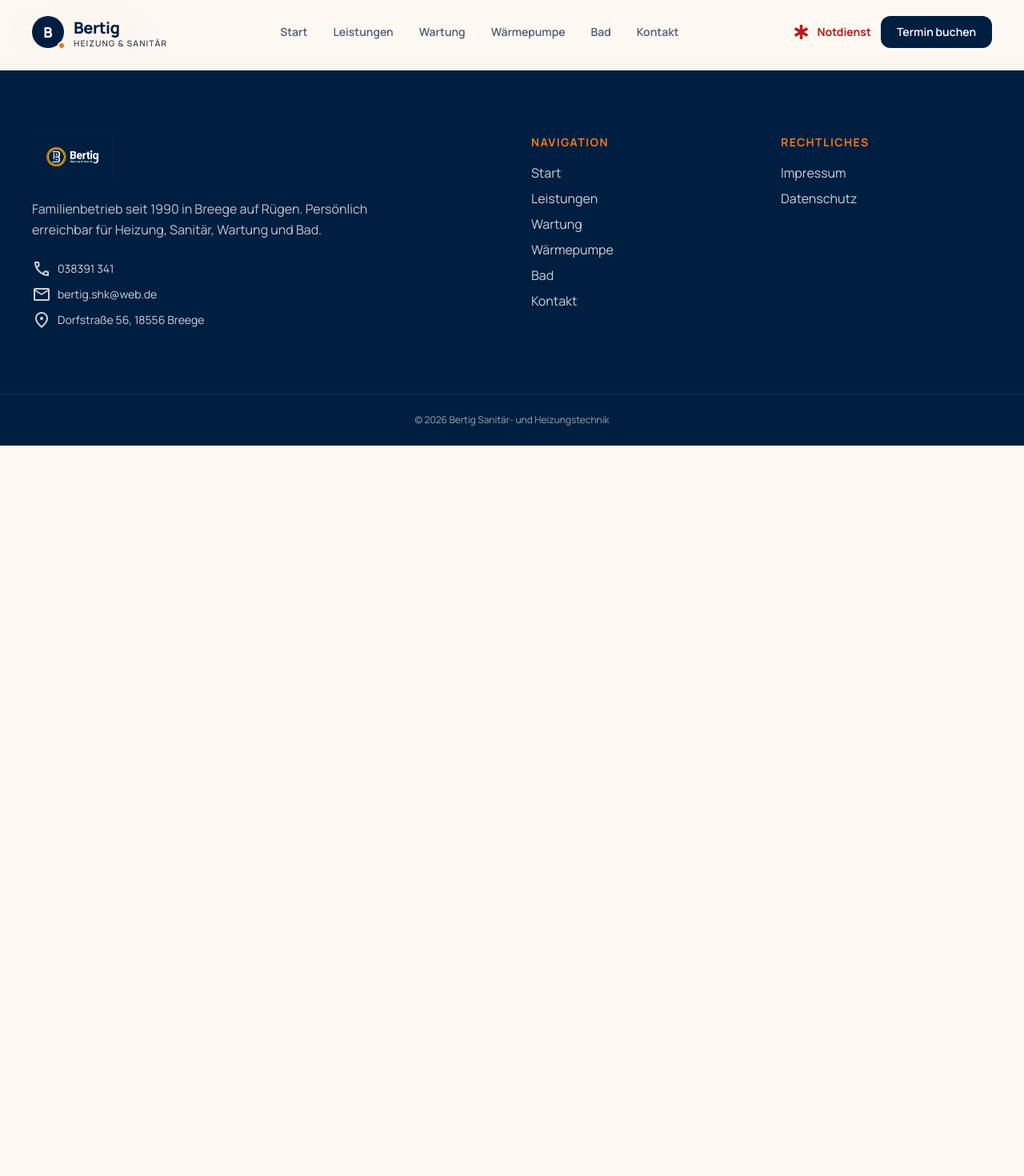
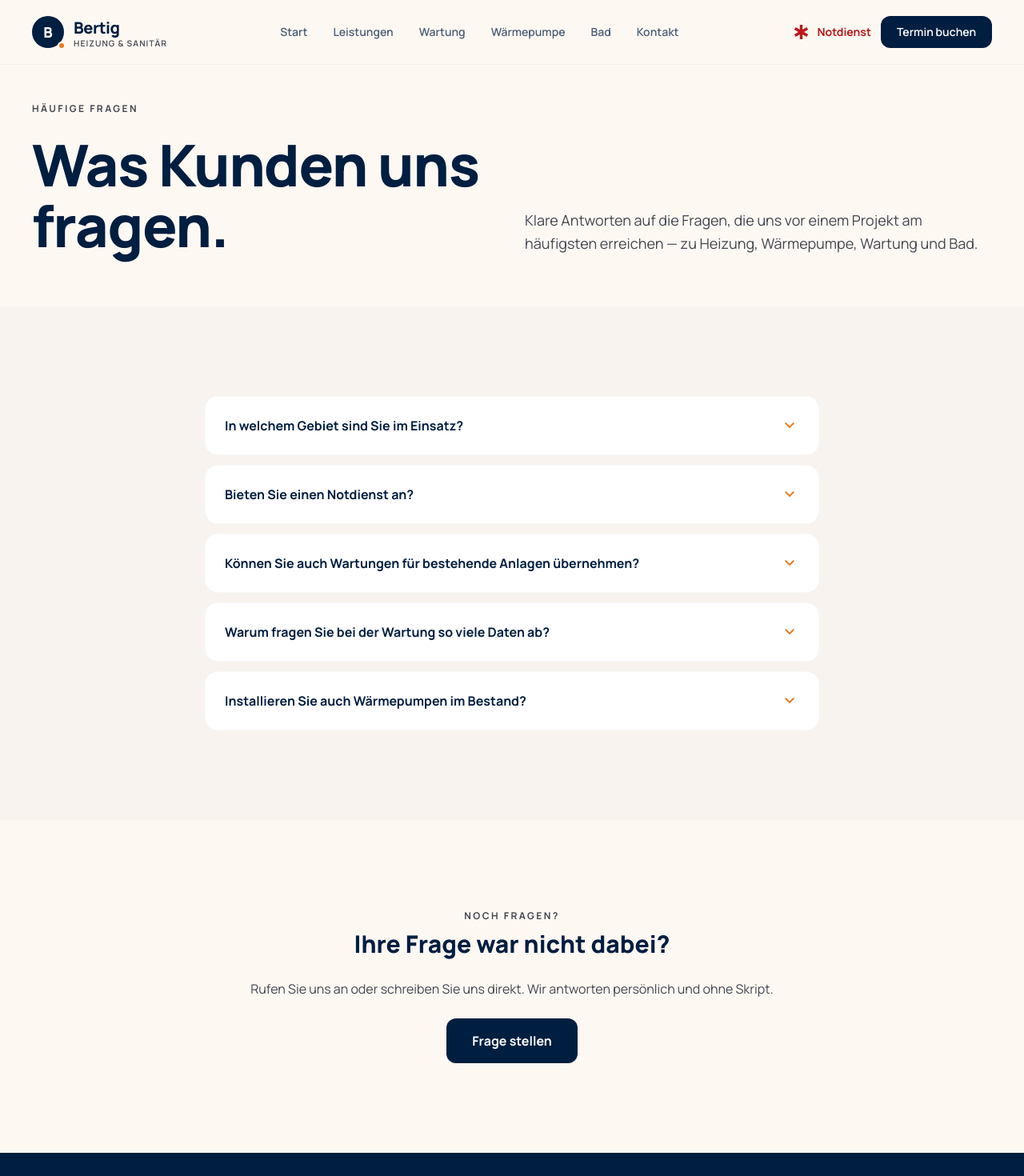
Before and after one commit to masi888/heizung-ruegen, a Next.js app: page /faq in a window 1280 px wide. Shown: the top 1470 px of the page at 80% size. Before the commit the page ends 800 px from the top, so only its background shows below. Built offline with nearby package versions, Linux system fonts and the light colour scheme.

Commit message:
feat(faq): faq page with structured data

```diff
--- a/app/faq/page.tsx
+++ b/app/faq/page.tsx
@@ -1,3 +1,80 @@
+import type { Metadata } from "next";
+
+import { JsonLd } from "@/components/json-ld";
+import { Kicker } from "@/components/ui/kicker";
+import { Section } from "@/components/ui/section";
+import { buildFaqJsonLd, faqEntries } from "@/lib/site-data";
+
+export const metadata: Metadata = {
+  title: "Häufige Fragen — Bertig Sanitär- und Heizungstechnik",
+  description:
+    "Antworten auf häufige Fragen zu Heizung, Wärmepumpe, Wartung und Badsanierung auf Rügen.",
+};
+
 export default function FaqPage() {
-  return <main className="p-8">FAQ — Rebuild läuft</main>;
+  return (
+    <>
+      <JsonLd data={buildFaqJsonLd(faqEntries)} />
+
+      {/* Hero */}
+      <section className="pt-32 pb-16 bg-surface">
+        <div className="max-w-7xl mx-auto px-6 lg:px-10 grid grid-cols-12 gap-8 items-end">
+          <div className="col-span-12 lg:col-span-6">
+            <Kicker className="mb-6">Häufige Fragen</Kicker>
+            <h1 className="text-5xl lg:text-7xl font-extrabold text-primary tracking-[-0.02em] leading-[1.05]">
+              Was Kunden uns fragen.
+            </h1>
+          </div>
+          <div className="col-span-12 lg:col-span-6">
+            <p className="text-lg text-on-surface-variant leading-relaxed">
+              Klare Antworten auf die Fragen, die uns vor einem Projekt am
+              häufigsten erreichen — zu Heizung, Wärmepumpe, Wartung und Bad.
+            </p>
+          </div>
+        </div>
+      </section>
+
+      {/* FAQ-Liste */}
+      <Section tone="surface-low">
+        <div className="max-w-3xl mx-auto space-y-3">
+          {faqEntries.map((entry) => (
+            <details
+              key={entry.question}
+              className="group bg-surface-container-lowest rounded-xl border border-outline-variant/10 overflow-hidden"
+            >
+              <summary className="flex items-center justify-between gap-4 cursor-pointer p-6 font-bold text-primary list-none">
+                <span>{entry.question}</span>
+                <span className="material-symbols-outlined text-accent flex-shrink-0 transition-transform group-open:rotate-180">
+                  expand_more
+                </span>
+              </summary>
+              <p className="px-6 pb-6 text-on-surface-variant leading-relaxed">
+                {entry.answer}
+              </p>
+            </details>
+          ))}
+        </div>
+      </Section>
+
+      {/* CTA */}
+      <Section tone="surface">
+        <div className="max-w-2xl mx-auto text-center space-y-6">
+          <Kicker className="mb-2">Noch Fragen?</Kicker>
+          <h2 className="text-3xl font-extrabold text-primary leading-tight">
+            Ihre Frage war nicht dabei?
+          </h2>
+          <p className="text-on-surface-variant leading-relaxed">
+            Rufen Sie uns an oder schreiben Sie uns direkt. Wir antworten
+            persönlich und ohne Skript.
+          </p>
+          <a
+            href="/kontakt"
+            className="inline-flex items-center gap-2 bg-primary text-on-primary px-8 py-4 rounded-lg font-bold hover:bg-primary-container transition-colors"
+          >
+            Frage stellen
+          </a>
+        </div>
+      </Section>
+    </>
+  );
 }
```
